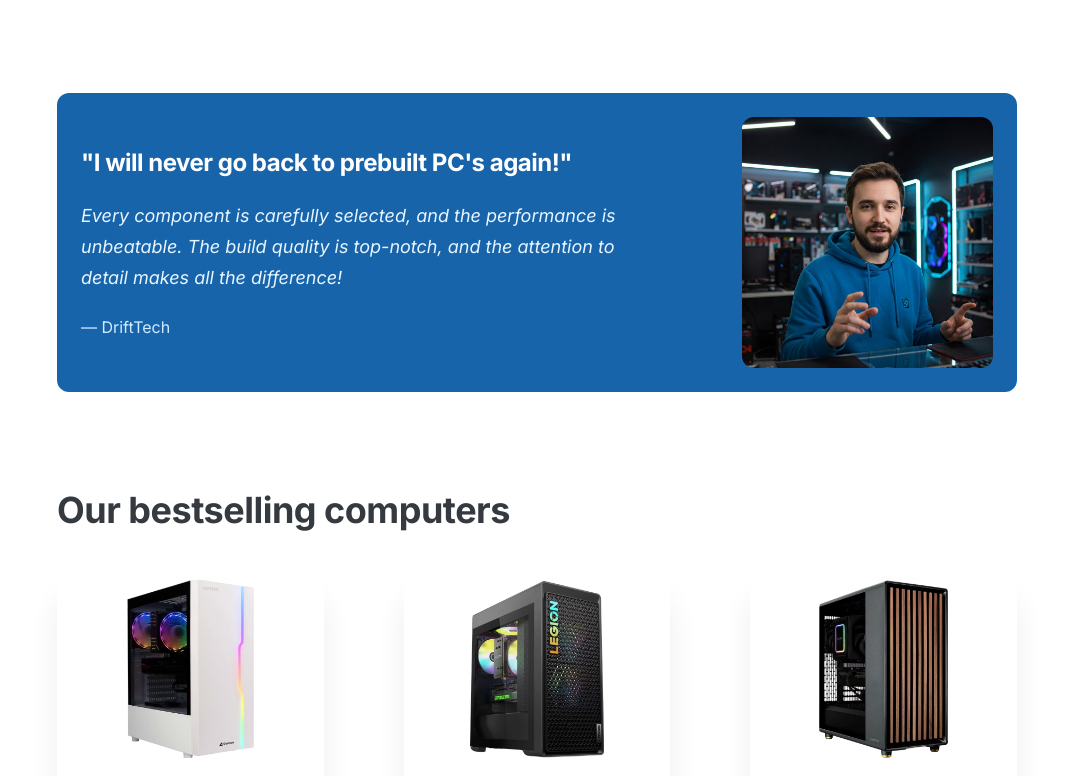
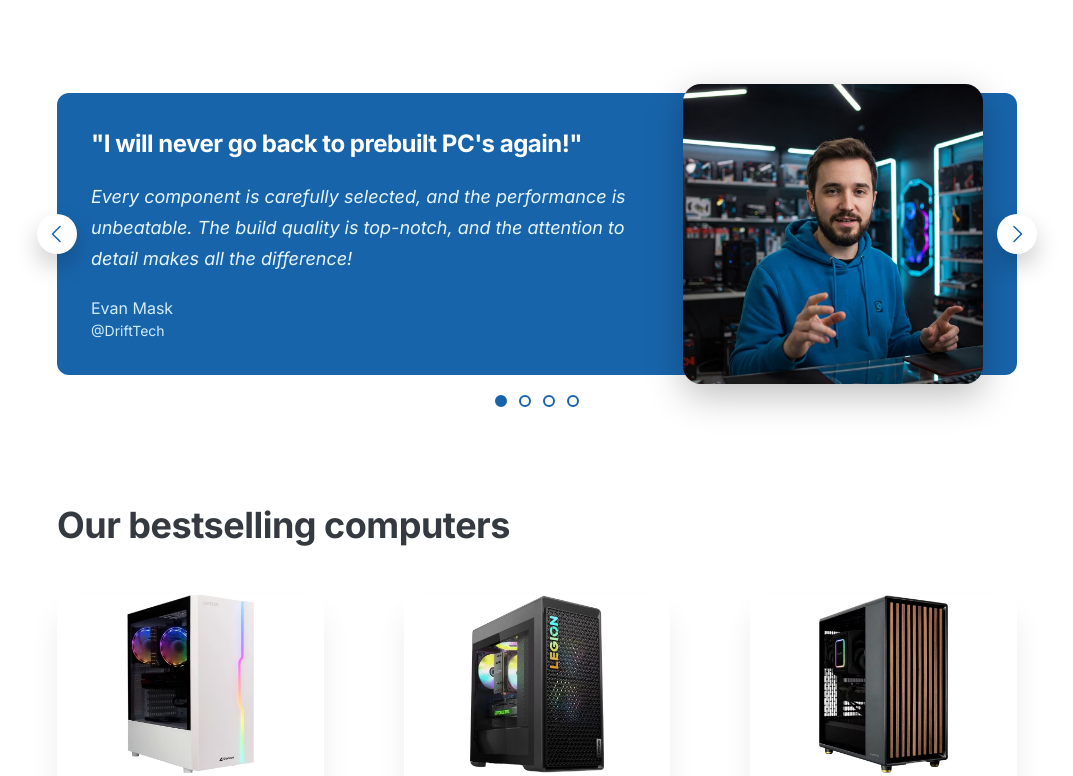
Before and after one commit to maxhabibulin/Click-And-Build, a plain HTML site: page index.html in a window 1280 px wide. Shown: the part 917-1693 px from the top of the page, without its empty margins (103-1176 px from the left). Drawn offline with Linux system fonts and the light colour scheme.

Commit message:
add js, and improve html and css

```diff
--- a/index.html
+++ b/index.html
@@ -13,7 +13,7 @@
     <title>Click & Build</title>
   </head>
   <body>
-    <div class="container">
+    <main class="container">
       <header>
         <img src="img/hero.avif" alt="Click & Build store" />
         <div class="header-text-box">
@@ -23,7 +23,7 @@
             The result is a seamless blend of beauty and technology, designed to
             enhance your productivity and performance.
           </p>
-          <a class="btn btn--big" href="#" alt="">Build your pc</a>
+          <a class="btn btn--big" href="#">Build your pc</a>
         </div>
       </header>
       <section>
@@ -95,7 +95,7 @@
         </div>
       </section>
       <section class="testimonial-section">
-        <div class="grid-3-cols">
+        <div class="testimonial-layout">
           <div class="testimonial-box">
             <h2>"I will never go back to prebuilt PC's again!"</h2>
             <blockquote class="testimonial-text">
@@ -103,16 +103,61 @@
               unbeatable. The build quality is top-notch, and the attention to
               detail makes all the difference!
             </blockquote>
-            <p class="testimonial-author">— DriftTech</p>
+            <p class="testimonial-author">Evan Mask</p>
+            <p class="testimonial-job">@DriftTech</p>
           </div>
           <img src="img/customer.avif" alt="Customer" />
+        </div>
+        <button
+          class="testimonial-btn btn--left"
+          aria-label="Previous testimonial"
+        >
+          <svg
+            class="testimonial-btn-icon"
+            xmlns="http://www.w3.org/2000/svg"
+            width="24"
+            height="24"
+            fill="#000000"
+            viewBox="0 0 256 256"
+          >
+            <path
+              d="M165.66,202.34a8,8,0,0,1-11.32,11.32l-80-80a8,8,0,0,1,0-11.32l80-80a8,8,0,0,1,11.32,11.32L91.31,128Z"
+            ></path>
+          </svg>
+        </button>
+        <button
+          class="testimonial-btn btn--right"
+          aria-label="Next testimonial"
+        >
+          <svg
+            class="testimonial-btn-icon"
+            xmlns="http://www.w3.org/2000/svg"
+            width="24"
+            height="24"
+            fill="#000000"
+            viewBox="0 0 256 256"
+          >
+            <path
+              d="M181.66,133.66l-80,80a8,8,0,0,1-11.32-11.32L164.69,128,90.34,53.66a8,8,0,0,1,11.32-11.32l80,80A8,8,0,0,1,181.66,133.66Z"
+            ></path>
+          </svg>
+        </button>
+        <div class="dots">
+          <button class="dot dot--fill" aria-label="Testimonial 1"></button>
+          <button class="dot" aria-label="Testimonial 2"></button>
+          <button class="dot" aria-label="Testimonial 3"></button>
+          <button class="dot" aria-label="Testimonial 4"></button>
         </div>
       </section>
       <section>
         <h2>Our bestselling computers</h2>
         <div class="grid-3-cols">
           <figure class="pc">
-            <img class="img-pc" src="img/pc-1.avif" alt="PC Photon Blade" />
+            <img
+              class="img-pc"
+              src="img/pc-1.avif"
+              alt="Photon Blade Gaming PC"
+            />
             <div class="pc-box">
               <h3>Photon Blade</h3>
               <ul class="pc-details">
@@ -199,7 +244,11 @@
             </div>
           </figure>
           <figure class="pc">
-            <img class="img-pc" src="img/pc-2.avif" alt="PC Void Runner Pro" />
+            <img
+              class="img-pc"
+              src="img/pc-2.avif"
+              alt="Void Runner Pro Gaming PC"
+            />
             <div class="pc-box">
               <h3>Void Runner Pro</h3>
               <ul class="pc-details">
@@ -286,7 +335,11 @@
             </div>
           </figure>
           <figure class="pc">
-            <img class="img-pc" src="img/pc-3.avif" alt="PC Cyber Savage Pro" />
+            <img
+              class="img-pc"
+              src="img/pc-3.avif"
+              alt="Cyber Savage Pro Gaming PC"
+            />
             <div class="pc-box">
               <h3>Cyber Savage Pro</h3>
               <ul class="pc-details">
@@ -375,8 +428,12 @@
         </div>
       </section>
       <footer>
-        Copyright © 2025 by maxhabibulin. Used for learning purpose only.
+        Copyright © 2020 by
+        <a href="https://github.com/maxhabibulin" target="_blank"
+          >maxhabibulin</a
+        >. Used for learning purposes only.
       </footer>
-    </div>
+    </main>
+    <script src="script.js"></script>
   </body>
 </html>
--- /dev/null
+++ b/script.js
@@ -0,0 +1,9 @@
+"use strict";
+
+// Dynamic current year
+const currentYear = new Date().getFullYear();
+const footer = document.querySelector("footer");
+footer.innerHTML = `Copyright © ${currentYear} by
+        <a href="https://github.com/maxhabibulin" target="_blank"
+          >maxhabibulin</a
+        >. Used for learning purposes only.`;
--- a/style.css
+++ b/style.css
@@ -55,14 +55,14 @@ img {
 }
 
 .btn--big:hover {
-  box-shadow: 0 15px 30px 0 rgba(24, 100, 171, 0.09);
+  box-shadow: 0 16px 24px rgba(24, 100, 171, 0.1);
 }
 
 .btn--big:active {
-  box-shadow: 0 7px 30px 0 rgba(24, 100, 171, 0.09);
+  box-shadow: 0 8px 24px 0 rgba(24, 100, 171, 0.1);
 }
 
-/* HEDER PART */
+/* HEADER */
 header {
   display: grid;
   grid-template-columns: repeat(2, 1fr);
@@ -115,10 +115,6 @@ h2 {
   line-height: 1.7;
 }
 
-section {
-  margin-bottom: 96px;
-}
-
 .features-icon {
   fill: #1864ab;
   margin-bottom: 24px;
@@ -129,12 +125,22 @@ section {
   color: #fff;
   background-color: #1864ab;
   padding: 24px;
+  margin-bottom: 128px;
   border-radius: 12px;
+  position: relative;
 }
 
-.testimonial-box {
-  grid-column: 1 / -2;
-  align-self: center;
+.testimonial-section img {
+  width: 200px;
+  transform: scale(1.5);
+  box-shadow: 0 8px 24px rgba(0, 0, 0, 0.25);
+}
+
+.testimonial-layout {
+  display: flex;
+  align-items: center;
+  gap: 80px;
+  padding: 12px 60px 12px 10px;
 }
 
 .testimonial-box h2 {
@@ -152,6 +158,63 @@ section {
 
 .testimonial-author {
   color: #d0ebff;
+  margin-bottom: 4px;
+}
+
+.testimonial-job {
+  font-size: 14px;
+  color: #d0ebff;
+}
+
+.testimonial-btn-icon {
+  fill: #1864ab;
+}
+
+.testimonial-btn {
+  display: flex;
+  align-items: center;
+  justify-content: center;
+  position: absolute;
+  background-color: #fff;
+  width: 40px;
+  height: 40px;
+  top: 50%;
+  border: none;
+  border-radius: 50%;
+  box-shadow: 0 12px 24px rgba(0, 0, 0, 0.2);
+  cursor: pointer;
+}
+
+.btn--left {
+  left: 0;
+  transform: translate(-50%, -50%);
+}
+
+.btn--right {
+  right: 0;
+  transform: translate(50%, -50%);
+}
+
+.dots {
+  display: flex;
+  gap: 12px;
+  position: absolute;
+  left: 50%;
+  bottom: 0;
+  transform: translate(-50%, 32px);
+  cursor: pointer;
+}
+
+.dot {
+  background-color: #fff;
+  width: 12px;
+  height: 12px;
+  border-radius: 50%;
+  border: 2px solid #1864ab;
+}
+
+.dot--fill {
+  background-color: #1864ab;
 }
 
 /* SECTION 3 */
@@ -205,9 +268,12 @@ li {
 .details-icon {
   fill: #1864ab;
 }
+
 /* FOOTER */
-footer {
+footer,
+footer a {
   color: #495057;
   font-size: 14px;
+  text-decoration: none;
   margin-bottom: 48px;
 }
```
